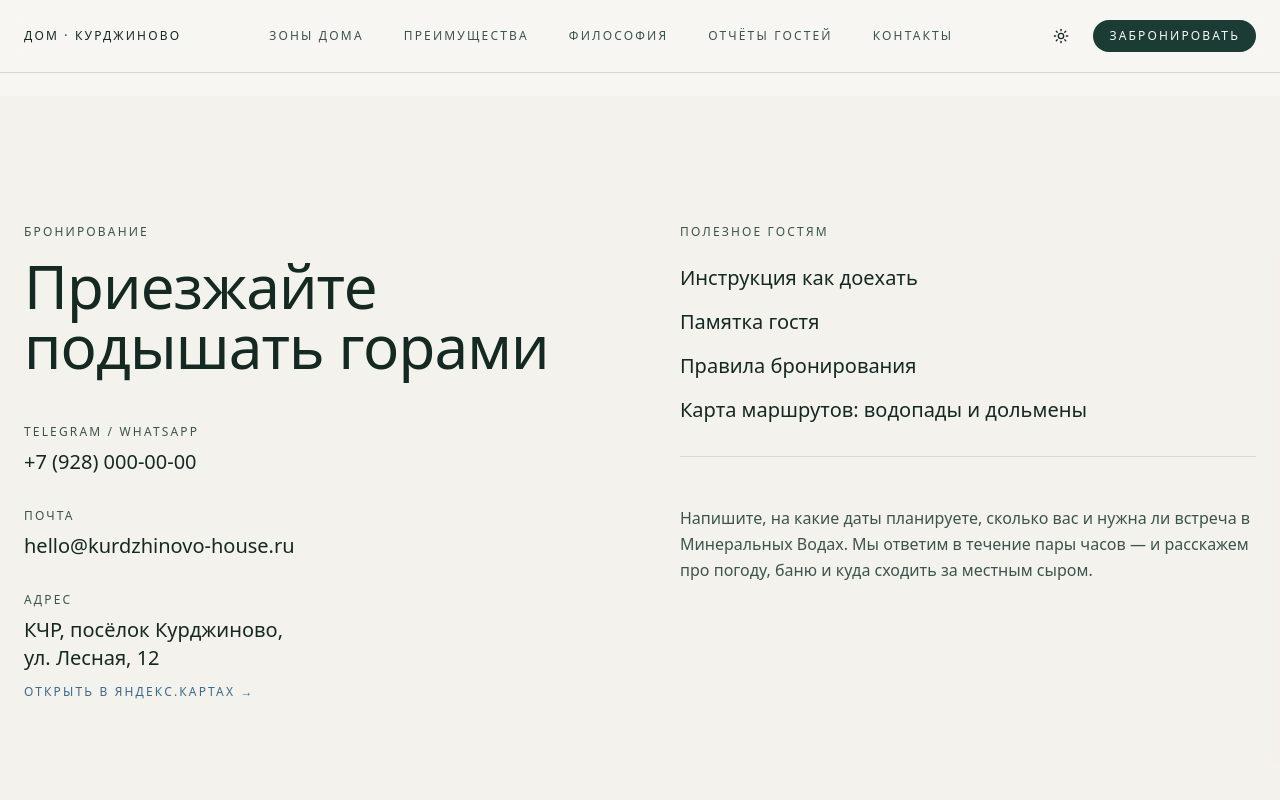
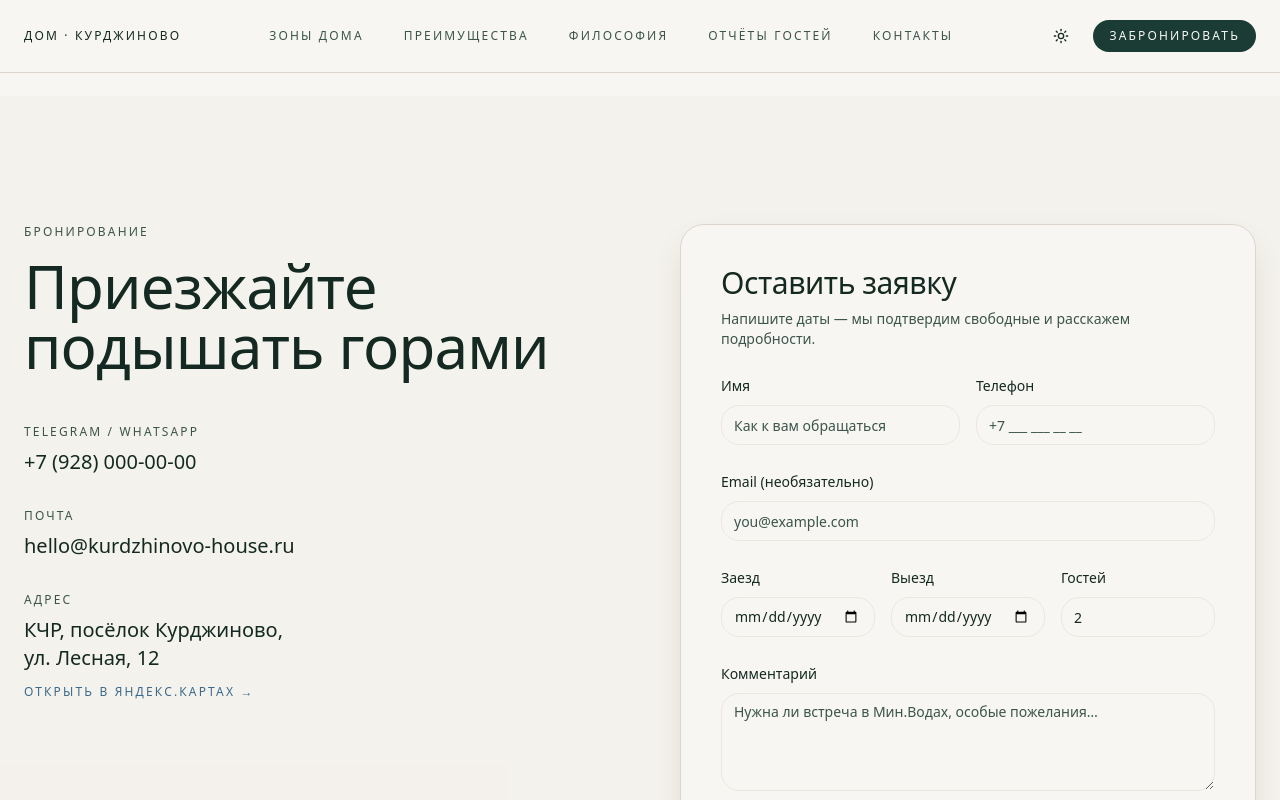
Before and after one commit to Korytny/arunatur, a React (Vite) app: page /contact in a window 1280 px wide. Shown: the top 800 px of the page. Built offline with nearby package versions, Linux system fonts and the light colour scheme.

Commit message:
Changes
Co-authored-by: Korytny <37796029+Korytny@users.noreply.github.com>

```diff
--- a/src/components/Contact.tsx
+++ b/src/components/Contact.tsx
@@ -1,3 +1,5 @@
+import BookingForm from "@/components/BookingForm";
+
 const Contact = () => {
   return (
     <section id="contact" className="py-32 bg-muted/40">
@@ -52,32 +54,8 @@ const Contact = () => {
               </div>
             </div>
 
-            <div className="space-y-8">
-              <div>
-                <h4 className="text-minimal text-muted-foreground mb-6">ПОЛЕЗНОЕ ГОСТЯМ</h4>
-                <div className="space-y-4">
-                  <a href="#" className="block text-xl hover:text-accent transition-colors duration-300">
-                    Инструкция как доехать
-                  </a>
-                  <a href="#" className="block text-xl hover:text-accent transition-colors duration-300">
-                    Памятка гостя
-                  </a>
-                  <a href="#" className="block text-xl hover:text-accent transition-colors duration-300">
-                    Правила бронирования
-                  </a>
-                  <a href="#" className="block text-xl hover:text-accent transition-colors duration-300">
-                    Карта маршрутов: водопады и дольмены
-                  </a>
-                </div>
-              </div>
-
-              <div className="pt-12 border-t border-border">
-                <p className="text-muted-foreground leading-relaxed">
-                  Напишите, на какие даты планируете, сколько вас и нужна ли встреча
-                  в Минеральных Водах. Мы ответим в течение пары часов — и расскажем
-                  про погоду, баню и куда сходить за местным сыром.
-                </p>
-              </div>
+            <div>
+              <BookingForm />
             </div>
           </div>
         </div>
```
